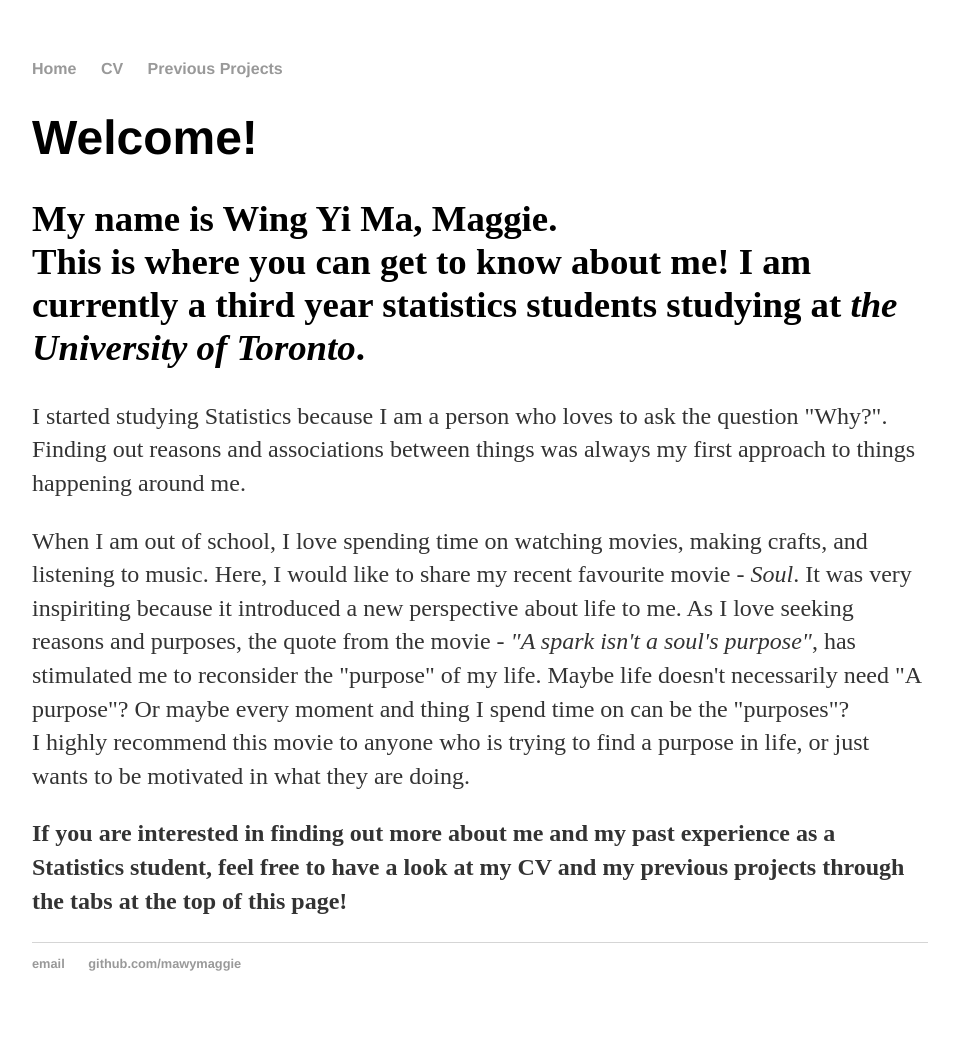
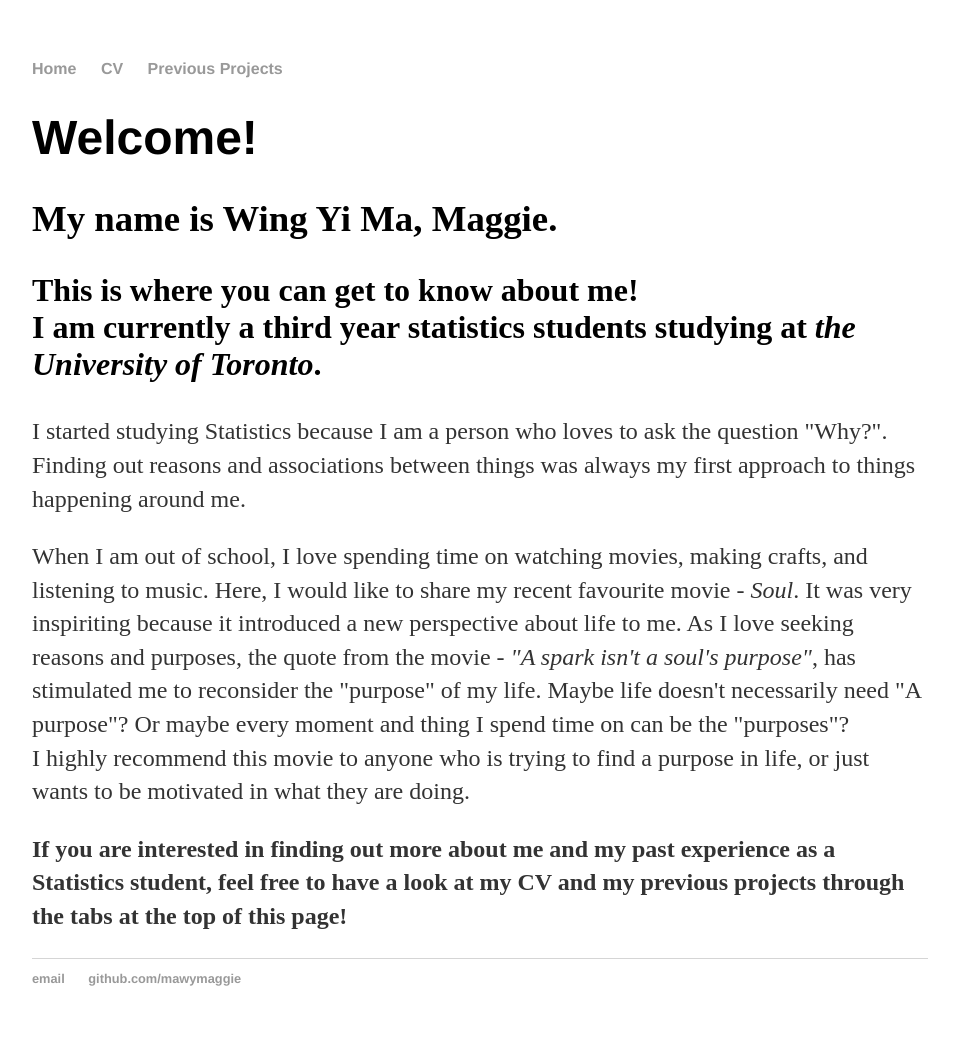
Before and after one commit to mawymaggie/mawymaggie.github.io, a Jekyll site: the page built from index.html, in a window 1280 px wide. Shown: the whole page, without its empty margins (160-1119 px from the left). Built offline with Jekyll 4.4.1, drawn with Linux system fonts in a browser that asks for light colours.

```diff
--- a/index.html
+++ b/index.html
@@ -4,9 +4,9 @@ title: Wing Yi Ma's personal website
 ---
 <div class="blurb">
 	<h1>Welcome!</h1>
-	<h2>My name is Wing Yi Ma, Maggie.<br/>
-		This is where you can get to know about me!
-		I am currently a third year statistics students studying at <em>the University of Toronto</em>. </h2>
+	<h2>My name is Wing Yi Ma, Maggie.<h2/>
+	<h3>This is where you can get to know about me!<br/>
+		I am currently a third year statistics students studying at <em>the University of Toronto</em>. </h3>
 	<p>I started studying Statistics because I am a person who loves to ask the question "Why?".
 		Finding out reasons and associations between things was always my first approach to things happening around me. </p>
 	<p>When I am out of school, I love spending time on watching movies, making crafts, and listening to music.
```
